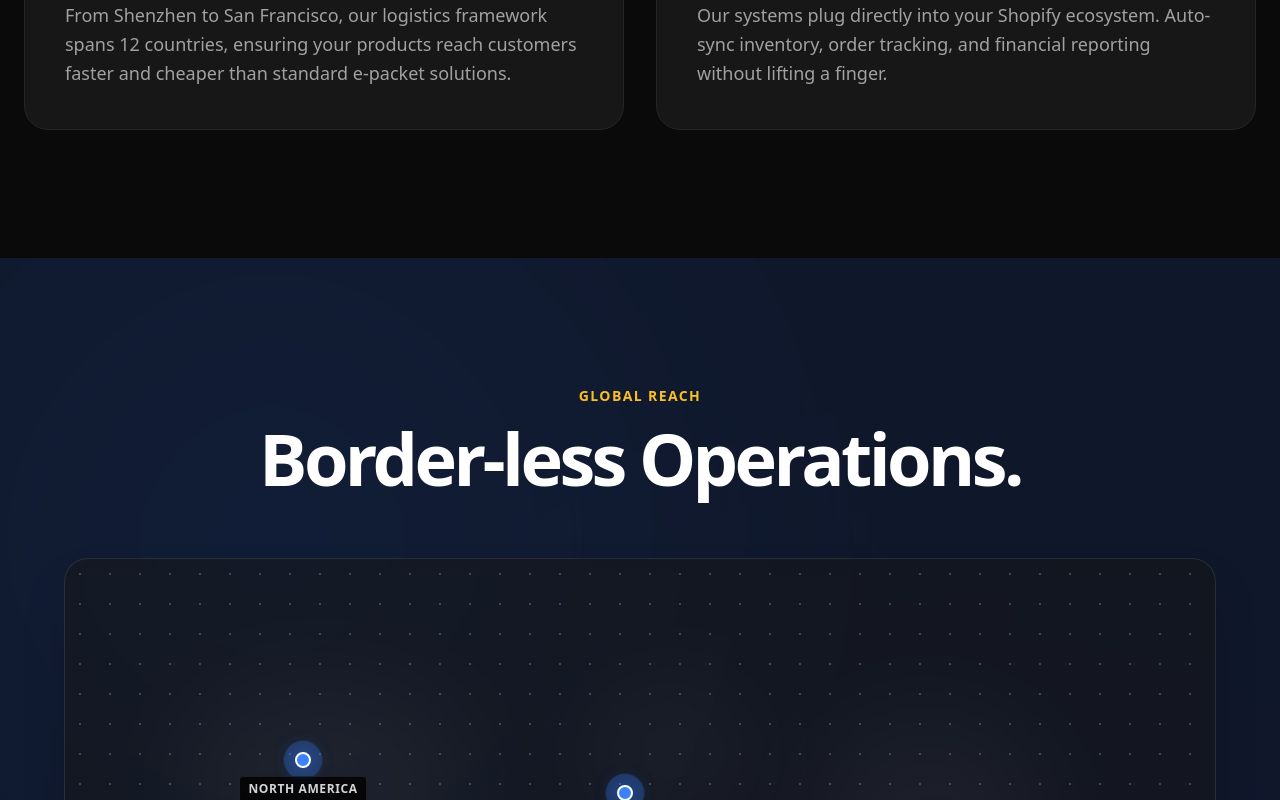
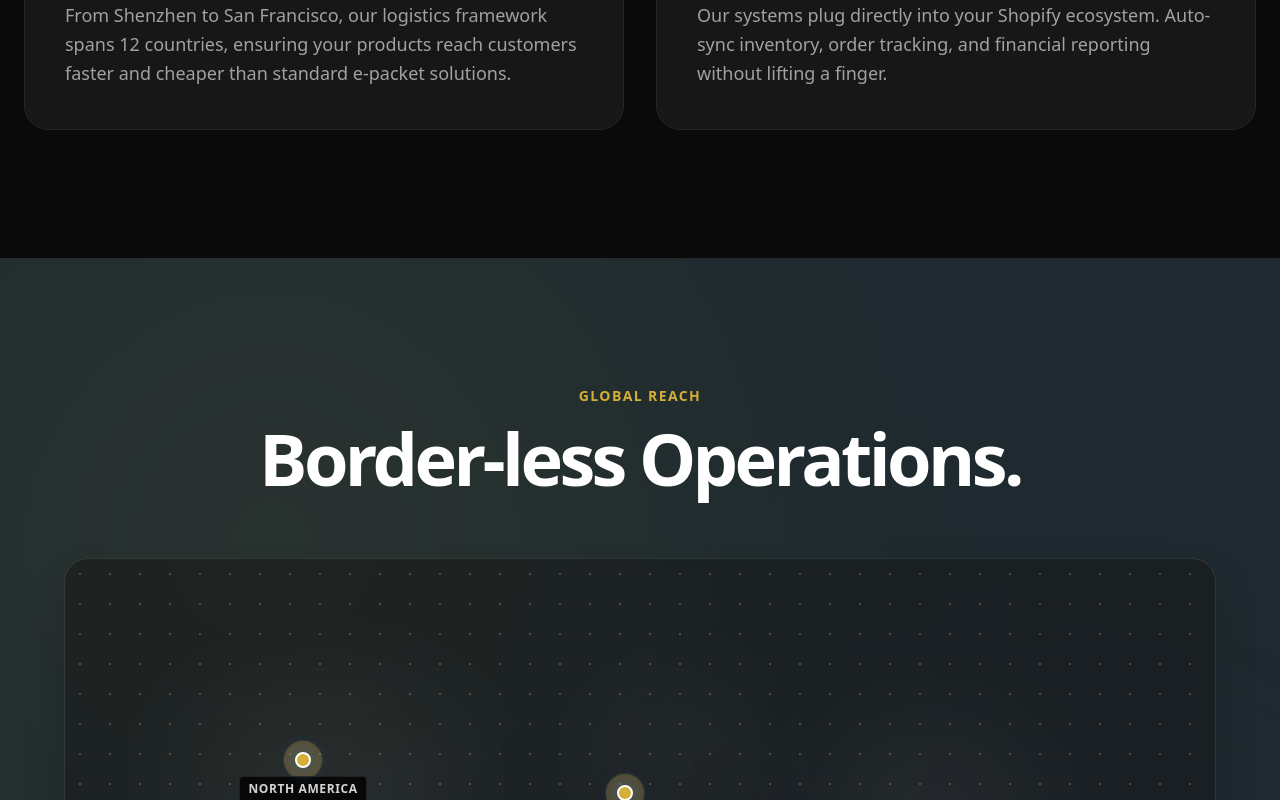
Before and after one commit to ab9898998989898/Digi-Vixo, a Next.js app: page / in a window 1280 px wide. Shown: the part 2480-3280 px from the top of the page. Built offline with nearby package versions, Linux system fonts and the light colour scheme.

Commit message:
helloooo

```diff
--- a/src/app/globals.css
+++ b/src/app/globals.css
@@ -4,33 +4,33 @@
   Using a consistent Zinc-based palette for a premium feel.
 */
 :root {
-  /* ENFORCED DARK THEME (Tri-Color: Blue/Yellow/Red) */
-  /* Backgrounds: Slate 900 (Balanced Dark, not black) */
-  --background: #0f172a;
-  --foreground: #f8fafc;
-  /* Slate 50 */
+  /* ENFORCED DARK THEME (Professional: Teal/Gray/Gold) */
+  /* Backgrounds: Dark Slate Gray (Balanced Dark, not black) */
+  --background: #1e2a2f;
+  --foreground: #e0e6e8;
+  /* Light Gray */
 
-  /* Cards: Slate 800 (Subtle separation) */
-  --card: #1e293b;
-  --card-foreground: #f8fafc;
+  /* Cards: Charcoal Gray (Subtle separation) */
+  --card: #2c3e44;
+  --card-foreground: #e0e6e8;
 
-  --primary: #f8fafc;
-  --primary-foreground: #0f172a;
+  --primary: #4fd1c5;
+  --primary-foreground: #1e2a2f;
 
-  --muted: #64748b;
-  /* Slate 500 */
-  --border: #334155;
-  /* Slate 700 */
+  --muted: #94a3b8;
+  /* Cool Gray */
+  --border: #3a4a52;
+  /* Dark Gray */
 
   /* TRI-COLOR ACCENTS */
-  --accent: #3b82f6;
-  /* Blue 500 (Primary Action) */
-  --accent-foreground: #ffffff;
+  --accent: #d4af37;
+  /* Gold (Primary Action) */
+  --accent-foreground: #1e2a2f;
 
-  --gold: #fbbf24;
-  /* Amber 400 (Highlights/Yellow) */
-  --red: #ef4444;
-  /* Red 500 (Alerts/Accents) */
+  --gold: #d4af37;
+  /* Gold (Highlights) */
+  --red: #e53e3e;
+  /* Soft Red (Alerts/Accents) */
 }
 
 /*
```
